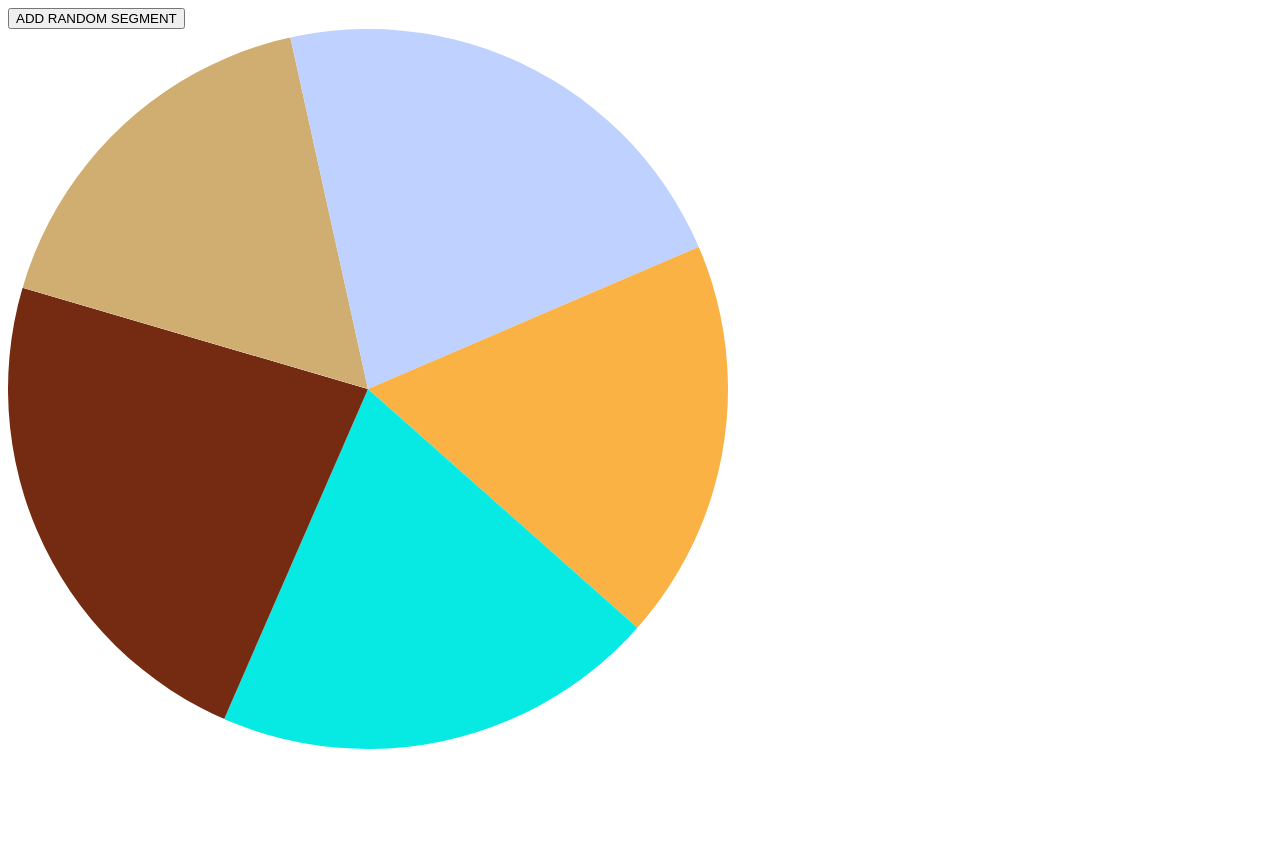
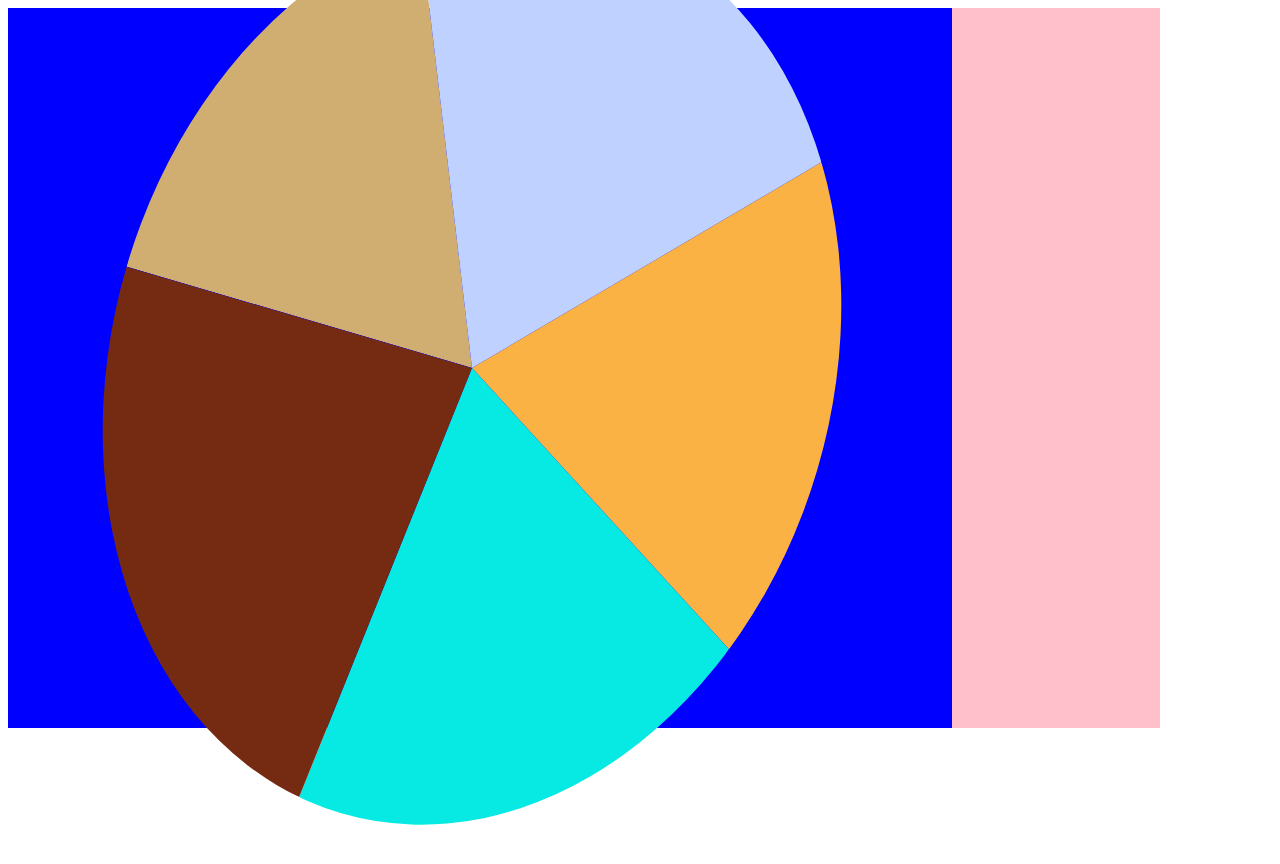
Before and after one commit to NPPortfolio/React_Reward_Wheel, a Next.js app: page / in a window 1280 px wide. Shown: the top 864 px of the page. Before the commit the page ends 836 px from the top, so only its background shows below. Built offline with nearby package versions, Linux system fonts and the light colour scheme.

Commit message:
Update page.tsx

```diff
--- a/app/page.tsx
+++ b/app/page.tsx
@@ -6,19 +6,7 @@ import './globals.css'
 import './Vector2'
 import { Vector2 } from "./Vector2";
 
-class RewardSegment {
-  id : number;
-  color : string;
-  percentage : number;
-  percentage_offset : number;
 
-  constructor(id: number, color: string, percentage : number, percentage_offset : number) {
-    this.id = id;
-    this.color = color;
-    this.percentage = percentage;
-    this.percentage_offset = percentage_offset;
-  }
-}
 export default function MyApp() {
 
   const [segments, setSegments] = useState<RewardSegment[]>([
@@ -101,11 +89,54 @@ export default function MyApp() {
 
 
   return (
-    <div >
-      <button onClick = {addRandomSegment}>ADD RANDOM SEGMENT</button>
+    <div
+      style = {{
+        display : "flex",
+        width : '90vw',
+        height : '90vh',
+        //height : '100%',
+        //width : '100%',
+        flexDirection : "row",
+        backgroundColor : "blue",
+        gap : 16,
+      }}>
       <Reward_Wheel segments = {segments} />
+      <RewardList />
     </div>
   );
+}
+
+function RewardList(){
+
+  return (
+    <div
+    style = {{
+      backgroundColor : 'pink',
+      flex : '1 0 auto',
+      //height : '100%',
+      //width : '100%',
+      //width : '90vmin',
+      //height : '90vmin',
+    }}
+    >
+
+    </div>
+  )
+}
+
+// NOTE: some data for a reward segment on the wheel wouldn't be used for the list and vice versa, but can combine all data into one for simplicity
+class RewardSegment {
+  id : number;
+  color : string;
+  percentage : number;
+  percentage_offset : number;
+
+  constructor(id: number, color: string, percentage : number, percentage_offset : number) {
+    this.id = id;
+    this.color = color;
+    this.percentage = percentage;
+    this.percentage_offset = percentage_offset;
+  }
 }
 interface RewardSegmentProps {
   segments : RewardSegment[],
@@ -203,9 +234,11 @@ function Reward_Wheel({segments} : RewardSegmentProps){
       onMouseLeave = {handleMouseLeave}
       style = {{
         rotate : String(rotation) + "deg",
-        position : 'absolute',
+        flex : '1 0 auto',
+        //backgroundColor : 'purple',
+        //width : '100%',
         width : '90vmin',
-        height : '90vmin',
+        //height : '90vmin'
       }}>
       {
         segments.map((segment) => (
@@ -277,8 +310,8 @@ const Reward_Segment_style = (color : string, percentage : number, percentage_of
 
   return {
     position : 'absolute',
-    width : '90vmin',
-    height : '90vmin',
+    width : '100%',
+    height : '100%',
     borderRadius : "50%",
     backgroundColor : color,
     clipPath : clip_path_string,
```
